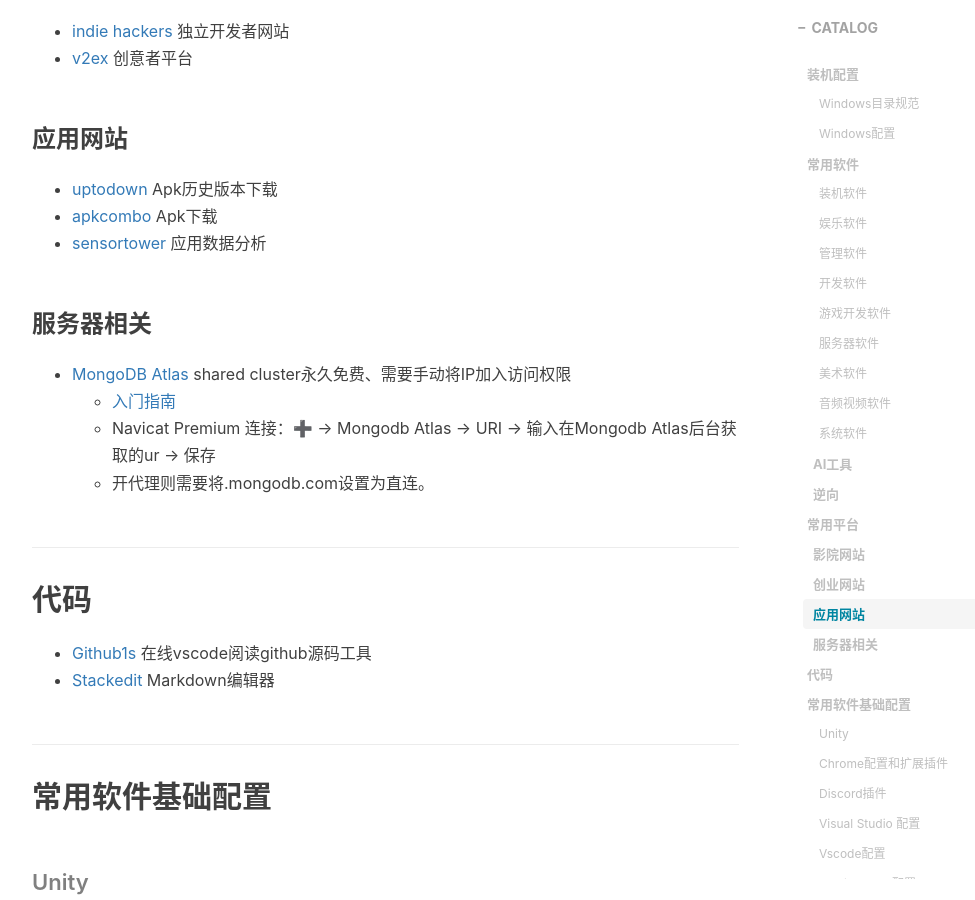
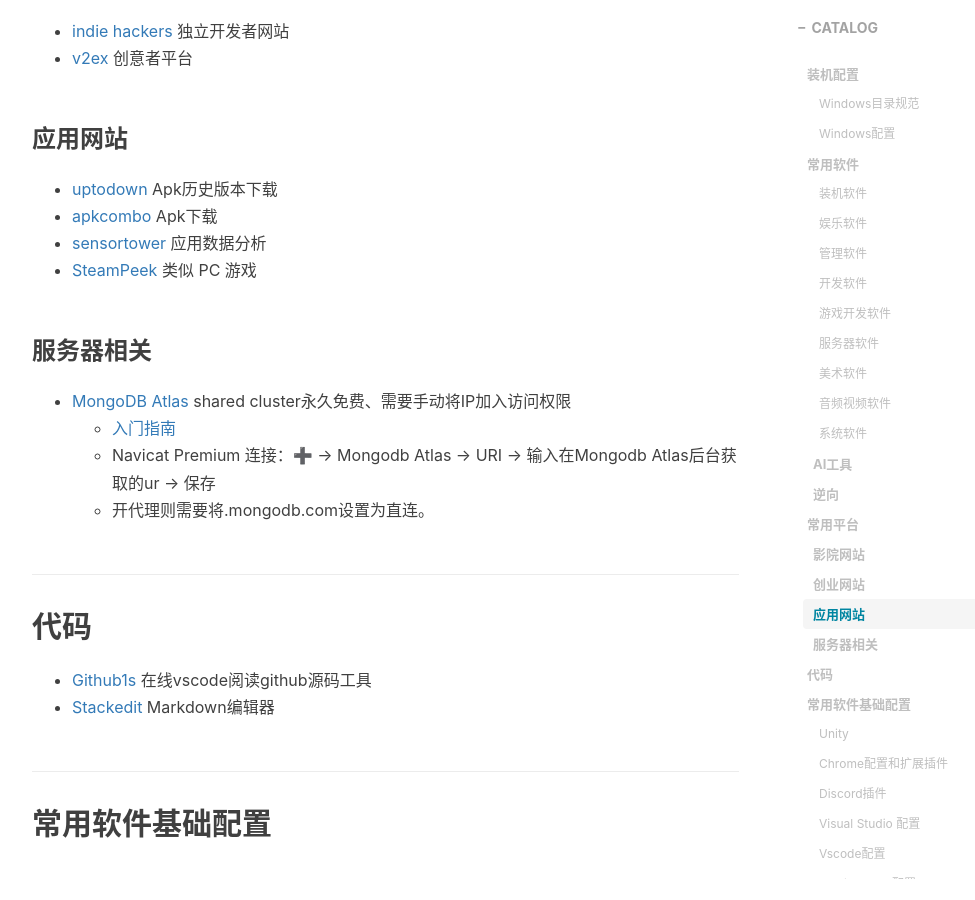
Before and after one commit to gumcstronger/gumcstronger.github.io, a Jekyll site: the page built from _posts/2022/2022-08-24-windows.md, in a window 1280 px wide and 900 px high, scrolled down 6552 px. Shown: the whole window, without its empty margins (233-1208 px from the left). Built offline with Jekyll 4.4.1, drawn with Linux system fonts in a browser that asks for light colours; comment, search, counter and statistics services are not loaded.

Commit message:
Update 2022-08-24-windows.md

```diff
--- a/_posts/2022/2022-08-24-windows.md
+++ b/_posts/2022/2022-08-24-windows.md
@@ -221,6 +221,7 @@
 * [uptodown](https://www.uptodown.com/) Apk历史版本下载
 * [apkcombo](https://apkcombo.com/) Apk下载
 * [sensortower](sensortower.com) 应用数据分析
+* [SteamPeek](https://steampeek.hu/)  类似 PC 游戏
 
 ### 服务器相关
 
```
